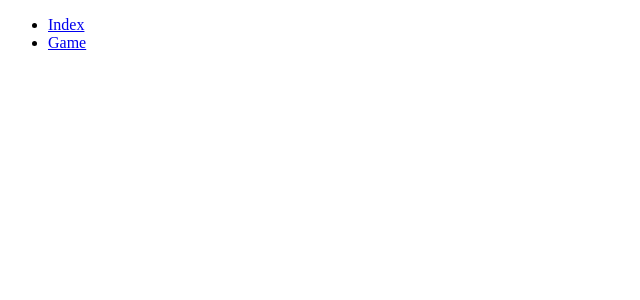
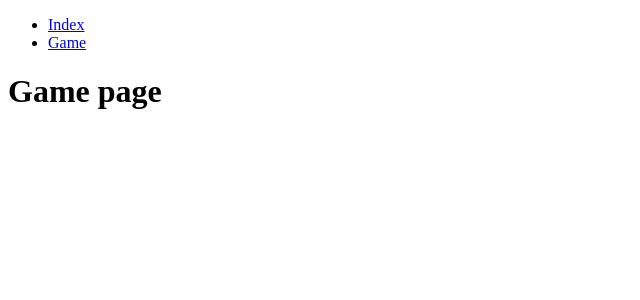
Before and after one commit to M4RC0Sx/Guess-The-Year-Nuxt, a Nuxt app: page /game in a window 1280 px wide. Before the commit this address had no page. Shown: the top 300 px of the page, without its empty margins (0-640 px from the left). Built offline with nearby package versions, Linux system fonts and the light colour scheme.

Commit message:
feat(page): add game page

```diff
--- /dev/null
+++ b/pages/game.vue
@@ -0,0 +1,5 @@
+<template>
+  <div>
+    <h1>Game page</h1>
+  </div>
+</template>
```
